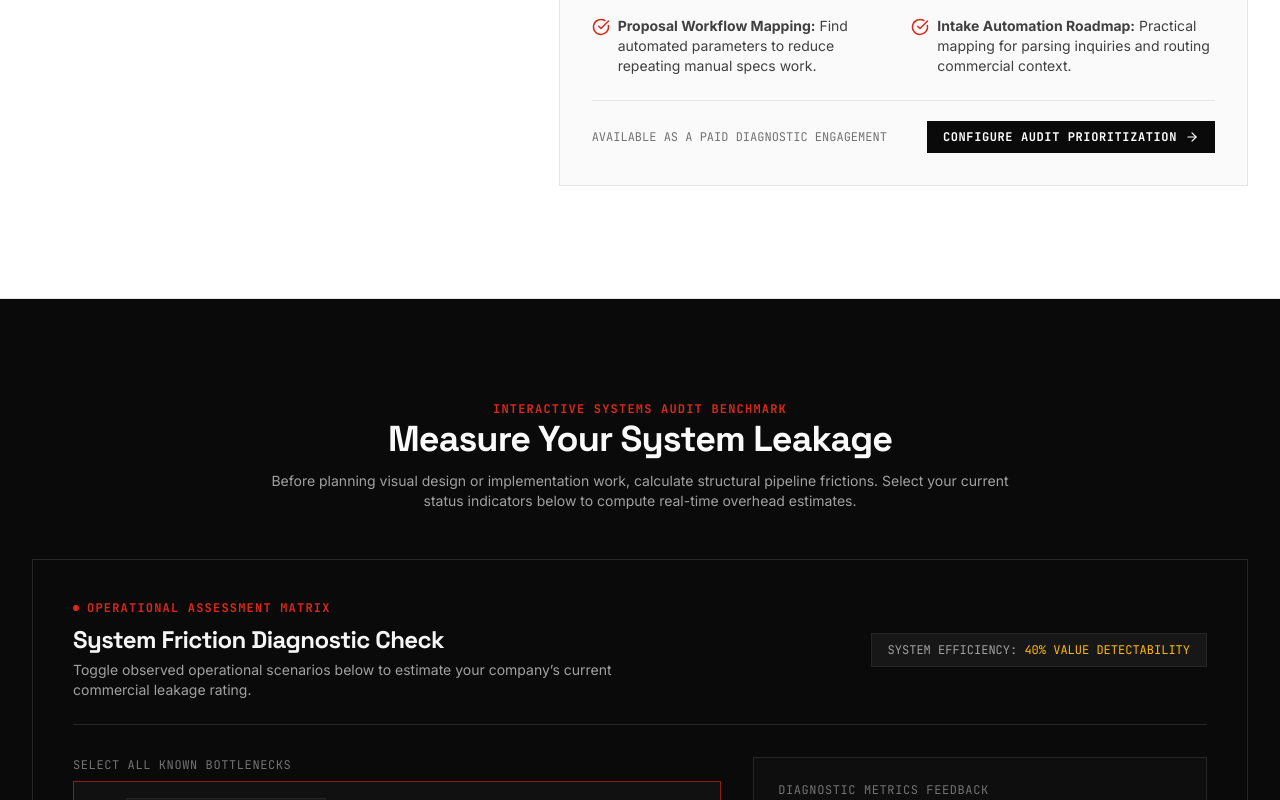
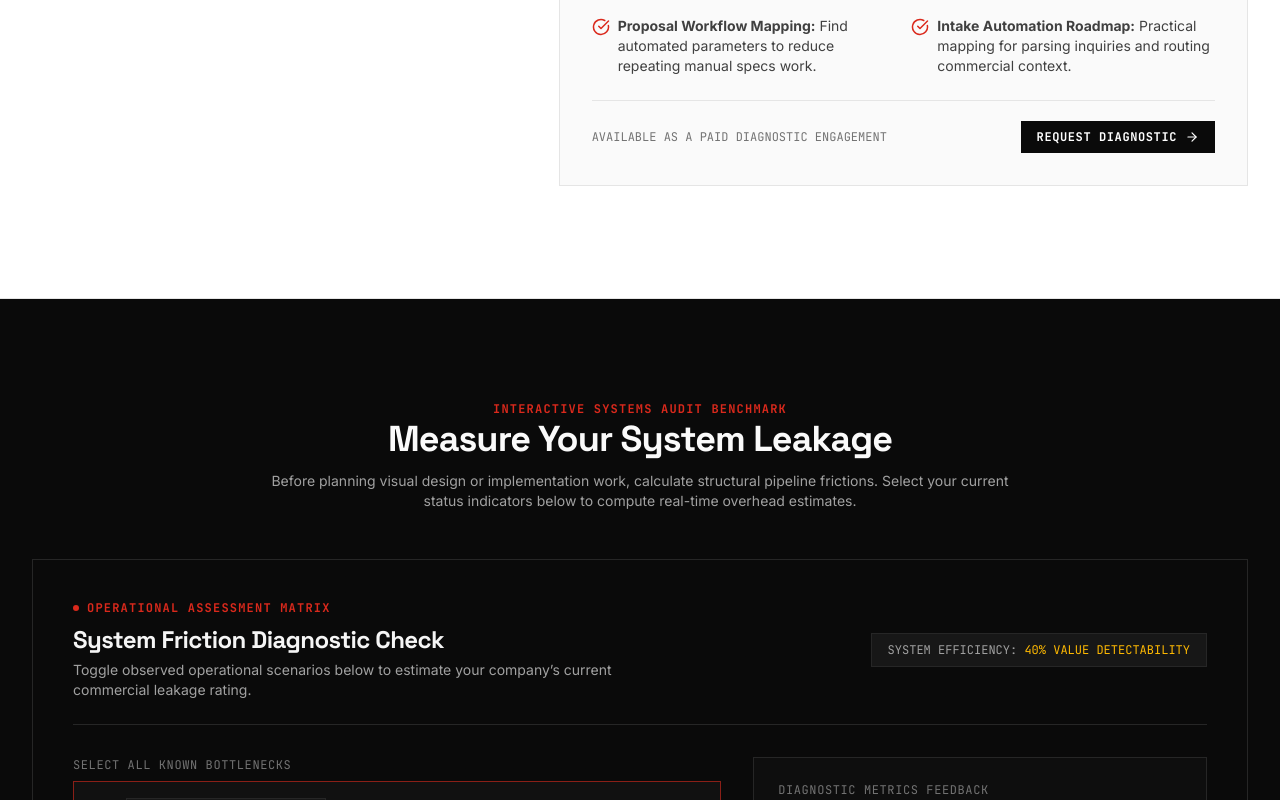
Before and after one commit to hazarvolga/affexai-website, a React (Vite) app: page / in a window 1280 px wide. Shown: the part 3200-4000 px from the top of the page. Built offline with nearby package versions, Linux system fonts and the light colour scheme.

Commit message:
Strengthen contact qualification and CTA copy

```diff
--- a/src/App.tsx
+++ b/src/App.tsx
@@ -465,7 +465,7 @@ export default function App() {
                   onClick={() => scrollToSection('audit-section')}
                   className="bg-neutral-950 hover:bg-neutral-800 transition-colors text-white py-2 px-4 text-xs font-mono font-bold uppercase tracking-wider flex items-center justify-center gap-2"
                 >
-                  Configure Audit Prioritization
+                  Request Diagnostic
                   <ArrowRight className="h-3.5 w-3.5" />
                 </button>
               </div>
@@ -732,14 +732,14 @@ export default function App() {
               onClick={() => scrollToSection('audit-section')}
               className="bg-white text-black hover:bg-neutral-100 transition-colors py-3 px-6 text-xs font-mono font-bold uppercase tracking-wider flex items-center gap-2 cursor-pointer"
             >
-              Start with a Commercial Systems Audit
+              Request Diagnostic
               <ArrowRight className="h-4 w-4 text-swiss-red" />
             </button>
             <button
               onClick={() => scrollToSection('audit-brief-intake')}
               className="border border-neutral-800 bg-neutral-900 text-neutral-300 hover:bg-neutral-800 transition-colors py-3 px-6 text-xs font-mono uppercase tracking-wider text-center cursor-pointer"
             >
-              Send Project Brief
+              View Capabilities
             </button>
           </div>
         </div>
@@ -797,7 +797,7 @@ export default function App() {
                 <li><button onClick={() => scrollToSection('capabilities')} className="hover:text-white text-left">Capabilities</button></li>
                 <li><button onClick={() => scrollToSection('implementation')} className="hover:text-white text-left">Process</button></li>
                 <li><button onClick={() => scrollToSection('case-studies')} className="hover:text-white text-left">Selected Work</button></li>
-                <li><button onClick={() => scrollToSection('audit-brief-intake')} className="hover:text-white text-left">Contact Panel</button></li>
+                <li><button onClick={() => scrollToSection('audit-brief-intake')} className="hover:text-white text-left">Request Diagnostic</button></li>
               </ul>
             </div>
 
--- a/src/components/ContactForm.tsx
+++ b/src/components/ContactForm.tsx
@@ -8,10 +8,10 @@ interface ContactFormProps {
 }
 
 const BUDGETS = [
-  { value: '5k-10k', label: '€5,000 — €10,000' },
-  { value: '10k-25k', label: '€10,000 — €25,000' },
-  { value: '25k-50k', label: '€25,000 — €50,000' },
-  { value: '50k+', label: '€50,000+ (Dedicated Integration & Systems Rollout)' }
+  { value: '5k-10k', label: '€5k–€10k' },
+  { value: '10k-25k', label: '€10k–€25k' },
+  { value: '25k-50k', label: '€25k–€50k' },
+  { value: '50k+', label: '€50k+' }
 ];
 
 const TIMELINES = [
@@ -155,7 +155,7 @@ export default function ContactForm({ prefilledAuditData, onClearPrefill }: Cont
               onClick={resetForm}
               className="px-6 py-2.5 bg-neutral-900 hover:bg-neutral-850 text-white transition-colors text-xs font-mono font-bold uppercase"
             >
-              Configure New Brief
+              Request Diagnostic
             </button>
           </div>
         ) : (
@@ -180,7 +180,7 @@ export default function ContactForm({ prefilledAuditData, onClearPrefill }: Cont
             <div className="grid grid-cols-1 md:grid-cols-2 gap-4">
               <div>
                 <label className="block text-xs font-mono font-medium text-neutral-500 uppercase tracking-wider mb-1.5">
-                  Full Name <span className="text-swiss-red">*</span>
+                  Name <span className="text-swiss-red">*</span>
                 </label>
                 <input
                   type="text"
@@ -212,7 +212,7 @@ export default function ContactForm({ prefilledAuditData, onClearPrefill }: Cont
             <div className="grid grid-cols-1 md:grid-cols-2 gap-4">
               <div>
                 <label className="block text-xs font-mono font-medium text-neutral-500 uppercase tracking-wider mb-1.5">
-                  Corporate Role / Title <span className="text-swiss-red">*</span>
+                  Role / Position <span className="text-swiss-red">*</span>
                 </label>
                 <input
                   type="text"
@@ -227,7 +227,7 @@ export default function ContactForm({ prefilledAuditData, onClearPrefill }: Cont
 
               <div>
                 <label className="block text-xs font-mono font-medium text-neutral-500 uppercase tracking-wider mb-1.5">
-                  Industry Focus <span className="text-swiss-red">*</span>
+                  Industry <span className="text-swiss-red">*</span>
                 </label>
                 <input
                   type="text"
@@ -259,7 +259,7 @@ export default function ContactForm({ prefilledAuditData, onClearPrefill }: Cont
 
               <div>
                 <label className="block text-xs font-mono font-medium text-neutral-500 uppercase tracking-wider mb-1.5">
-                  Company Domain / Current Digital Presence
+                  Company Website / Current Digital Presence
                 </label>
                 <input
                   type="url"
@@ -275,7 +275,7 @@ export default function ContactForm({ prefilledAuditData, onClearPrefill }: Cont
             {/* Selection Grid for Needs */}
             <div>
               <label className="block text-xs font-mono font-medium text-neutral-500 uppercase tracking-wider mb-2">
-                Operational Modules Under Active Scope (Select all that apply)
+                  Commercial Systems Scope (Select all that apply)
               </label>
               <div className="grid grid-cols-1 sm:grid-cols-2 gap-2">
                 {NEEDS_OPTIONS.map((option) => {
@@ -307,7 +307,7 @@ export default function ContactForm({ prefilledAuditData, onClearPrefill }: Cont
             <div className="grid grid-cols-1 md:grid-cols-2 gap-4">
               <div>
                 <label className="block text-xs font-mono font-medium text-neutral-500 uppercase tracking-wider mb-1.5">
-                  Project Budget Scope Allocation
+                  Budget Range
                 </label>
                 <select
                   name="budget"
@@ -328,7 +328,7 @@ export default function ContactForm({ prefilledAuditData, onClearPrefill }: Cont
 
               <div>
                 <label className="block text-xs font-mono font-medium text-neutral-500 uppercase tracking-wider mb-1.5">
-                  Estimated Deployment Deadline
+                  Desired Timeline
                 </label>
                 <select
                   name="timeline"
@@ -347,7 +347,7 @@ export default function ContactForm({ prefilledAuditData, onClearPrefill }: Cont
 
             <div>
               <label className="block text-xs font-mono font-medium text-neutral-500 uppercase tracking-wider mb-1.5">
-                Primary Commercial Challenge & Details <span className="text-swiss-red">*</span>
+                Primary Challenge <span className="text-swiss-red">*</span>
               </label>
               <textarea
                 name="message"
@@ -373,7 +373,7 @@ export default function ContactForm({ prefilledAuditData, onClearPrefill }: Cont
                 </>
               ) : (
                 <>
-                  Transmit Request to Core Advisors
+                  Request Diagnostic
                   <Send className="h-3.5 w-3.5 text-swiss-red" />
                 </>
               )}
```
